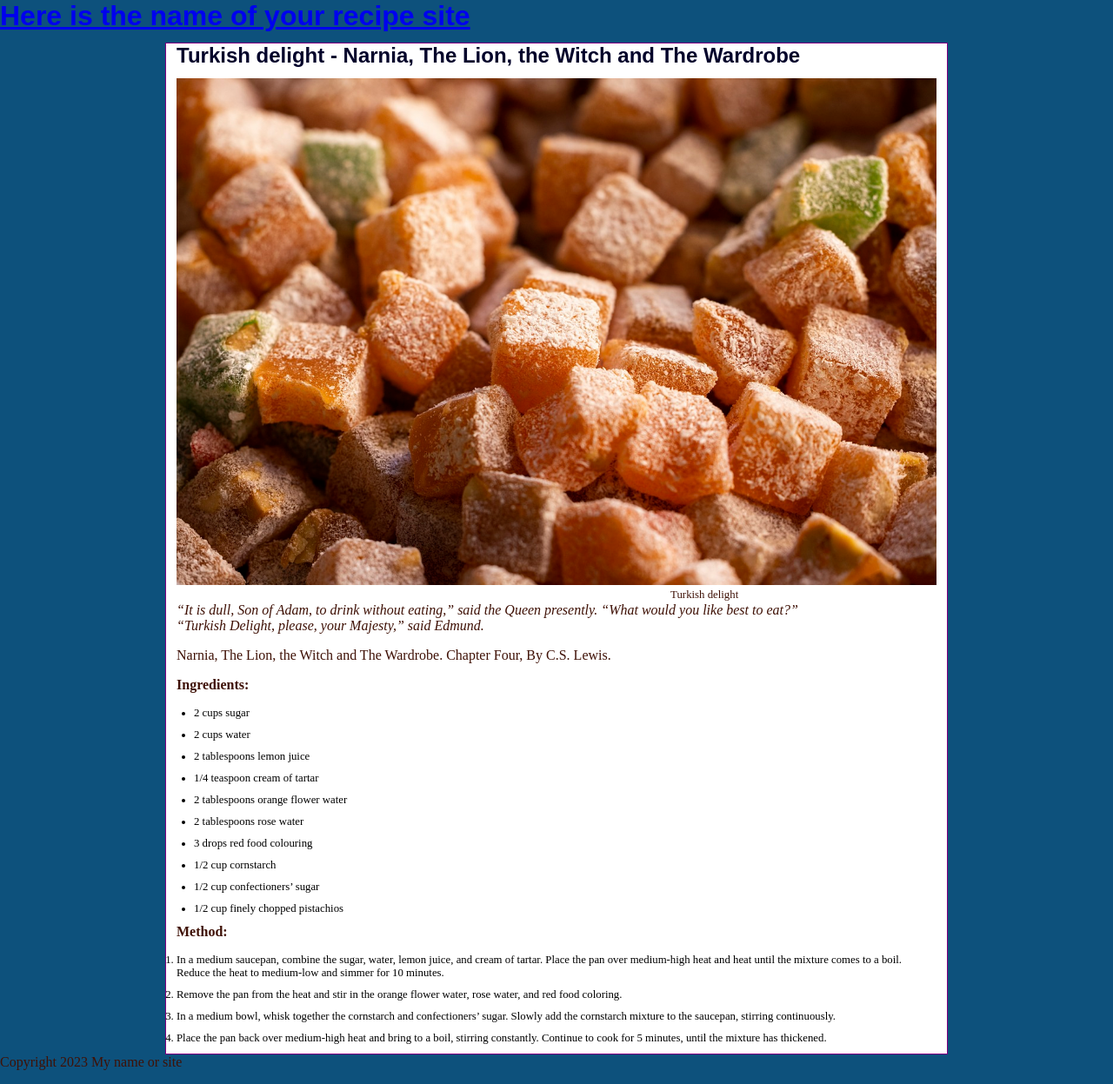
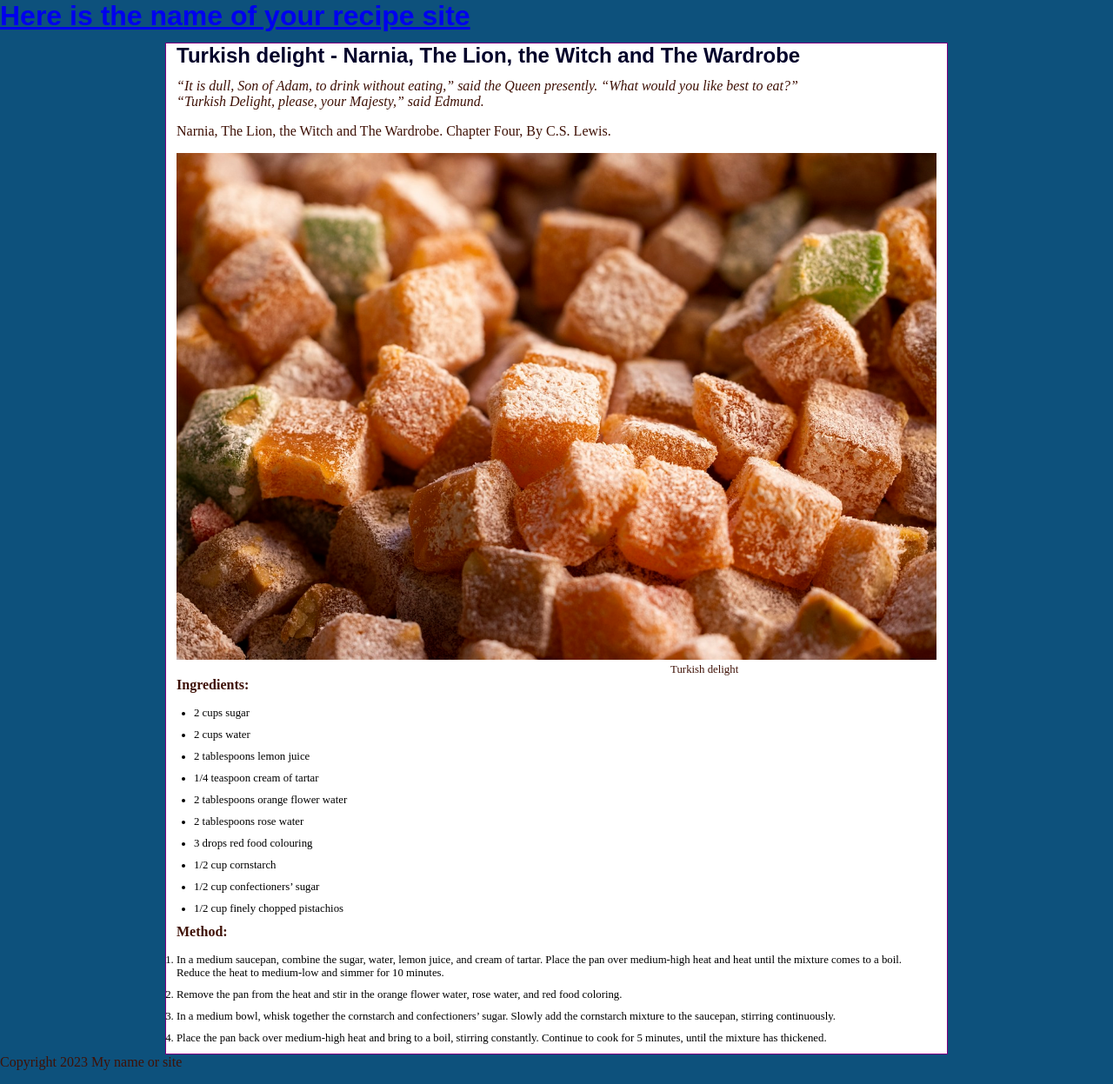
Before and after one commit to izzymlawton/fantasy-recipes, a Jekyll site: the page built from _recipes/recipe2.md, in a window 1280 px wide. Shown: the whole page at 87% size. Built offline with Jekyll 4.4.1, drawn with Linux system fonts in a browser that asks for light colours.

Commit message:
Update Recipe “recipe2”

```diff
--- a/_recipes/recipe2.md
+++ b/_recipes/recipe2.md
@@ -5,12 +5,12 @@ order: 1
 layout: recipe
 published: true
 ---
-![](../uploads/turkish-delight-6757762_1280.jpg "Turkish delight ")
-
 *“It is dull, Son of Adam, to drink without eating,” said the Queen presently. “What would you like best to eat?”*\
 *“Turkish Delight, please, your Majesty,” said Edmund.*
 
   Narnia, The Lion, the Witch and The Wardrobe. Chapter Four, By  C.S. Lewis.
+
+![lots of colourful cubes of Turkish delight](../uploads/turkish-delight-6757762_1280.jpg "Turkish delight")
 
 **Ingredients:**
 
```
